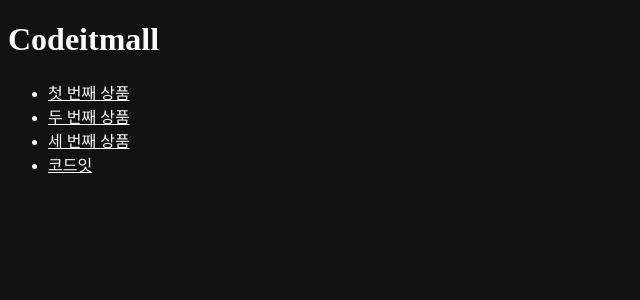
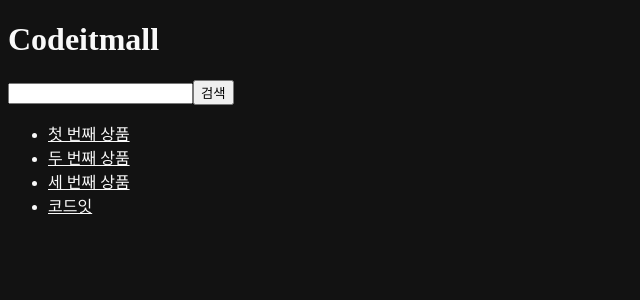
Before and after one commit to smd995/codeitmall, a Next.js app: page / in a window 1280 px wide. Shown: the top 300 px of the page, without its empty margins (0-640 px from the left). Built offline with nearby package versions, Linux system fonts and the light colour scheme.

Commit message:
SearchForm added

```diff
--- /dev/null
+++ b/components/SearchForm.js
@@ -0,0 +1,28 @@
+import { useRouter } from "next/router";
+import { useState } from "react";
+
+export default function SearchForm({ initialValue = "" }) {
+  const router = useRouter();
+  const [value, setValue] = useState(initialValue);
+
+  function handleChange(e) {
+    setValue(e.target.value);
+  }
+
+  function handleSubmit(e) {
+    e.preventDefault();
+    if (!value) {
+      router.push("/");
+      return;
+    }
+
+    router.push(`/search?q=${value}`);
+  }
+
+  return (
+    <form onSubmit={handleSubmit}>
+      <input name="q" value={value} onChange={handleChange} />
+      <button>검색</button>
+    </form>
+  );
+}
--- a/pages/index.js
+++ b/pages/index.js
@@ -1,3 +1,4 @@
+import SearchForm from "@/components/SearchForm";
 import styles from "@/styles/Home.module.css";
 import Link from "next/link";
 
@@ -5,6 +6,7 @@
   return (
     <>
       <h1>Codeitmall</h1>
+      <SearchForm />
       <ul>
         <li>
           <Link href="/products/1">첫 번째 상품</Link>
--- a/pages/search.js
+++ b/pages/search.js
@@ -1,3 +1,4 @@
+import SearchForm from "@/components/SearchForm";
 import { useRouter } from "next/router";
 
 export default function Search() {
@@ -7,6 +8,7 @@
   return (
     <div>
       <h1>Search 페이지</h1>
+      <SearchForm initialValue={q} />
       <h2>{q} 검색 결과</h2>
     </div>
   );
```
